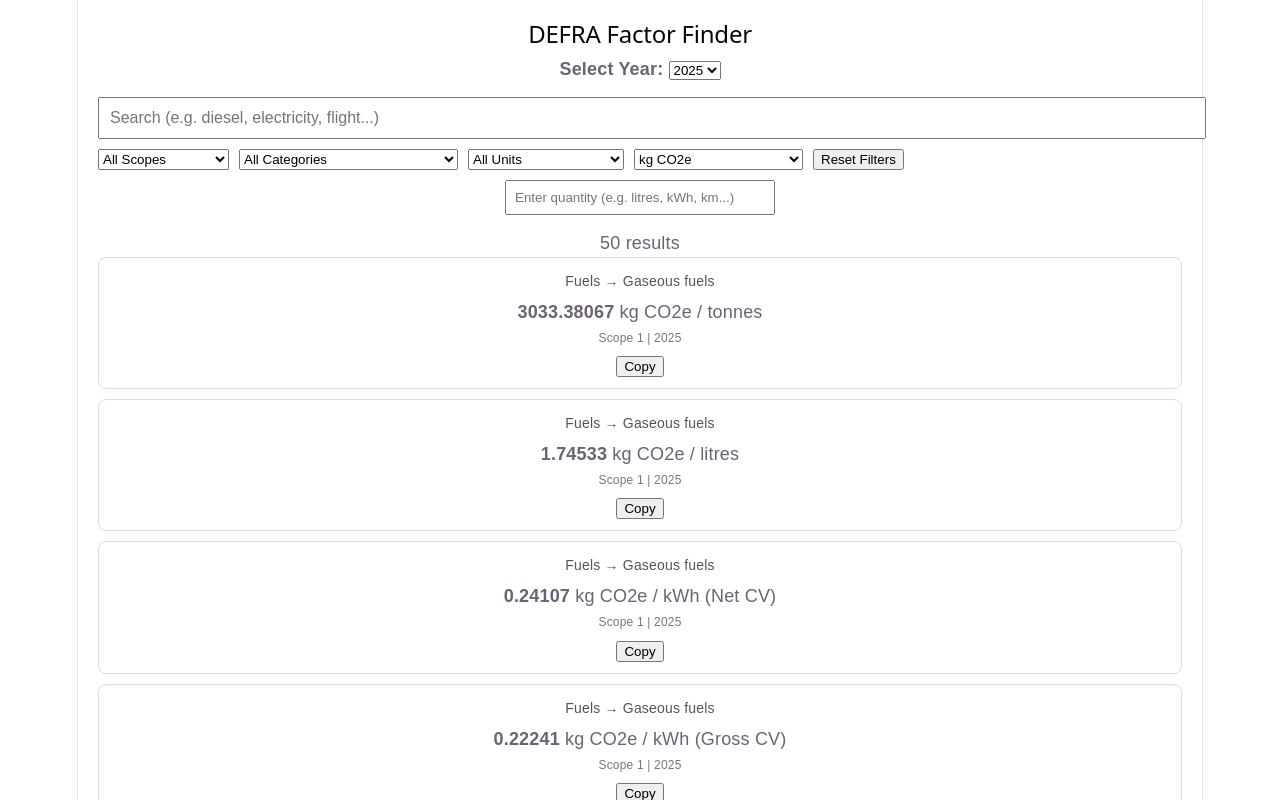
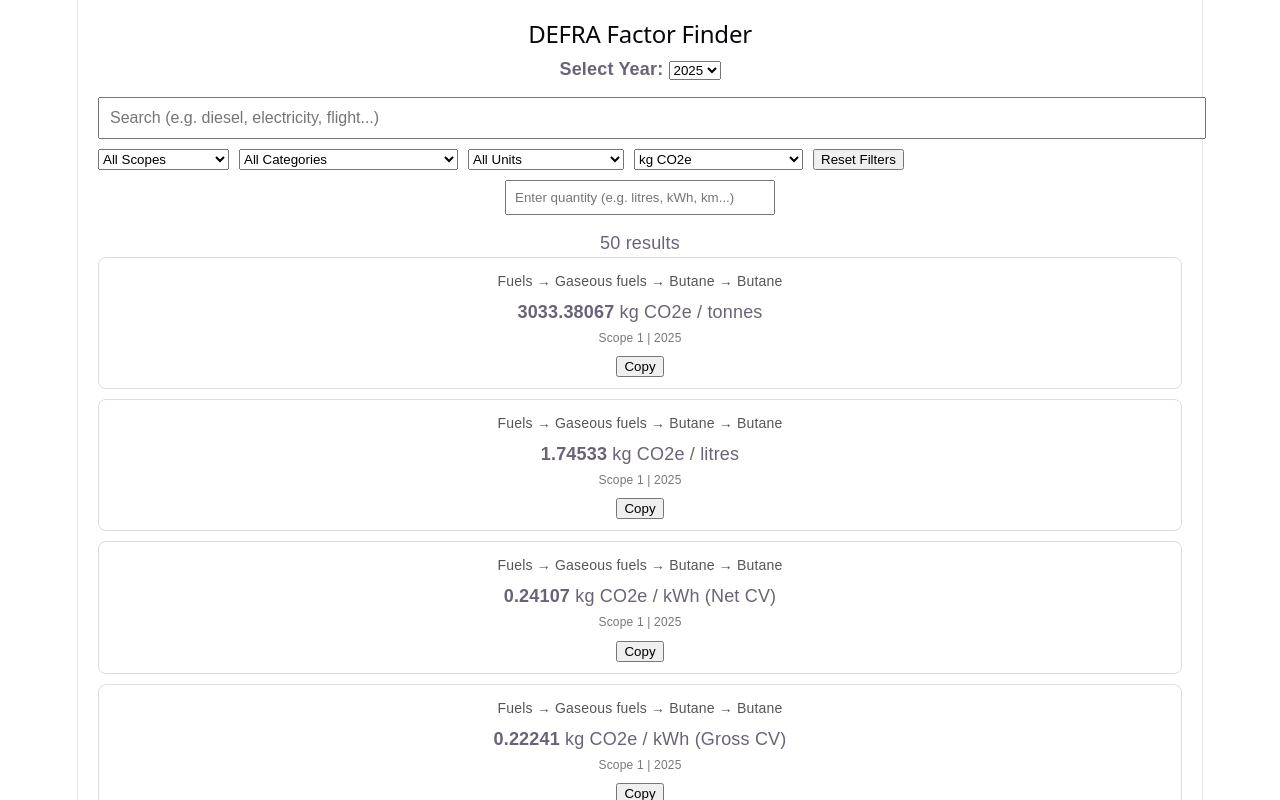
Before and after one commit to tobymartin01/defra-explorer, a React (Vite) app: page / in a window 1280 px wide. Shown: the top 800 px of the page. Built offline with nearby package versions, Linux system fonts and the light colour scheme.

Commit message:
updated entry names to include level 3 and 4 titles

```diff
--- a/src/defra_explorer.jsx
+++ b/src/defra_explorer.jsx
@@ -25,10 +25,11 @@
   const fuse = useMemo(() => {
   return new Fuse(data, {
     keys: [
-        { name: "name", weight: 0.6 },
+      { name: "name", weight: 0.5 },
       { name: "level1", weight: 0.2 },
       { name: "level2", weight: 0.1 },
-        { name: "level3", weight: 0.1 }
+      { name: "level3", weight: 0.1 },
+      { name: "level4", weight: 0.1 } // ✅ added
     ],
     threshold: 0.3
   });
@@ -182,7 +183,9 @@
               <strong>{item.name}</strong>
 
               <div style={{ fontSize: "14px", color: "#555" }}>
-                {item.level1} → {item.level2}
+                {[item.level1, item.level2, item.level3, item.level4]
+                  .filter(Boolean)
+                  .join(" → ")}
               </div>
 
               <div style={{ marginTop: "5px" }}>
```
Also changed, not shown: 1 other file (tests, documents, lock files or other folders). Lines whose indentation alone changed are shown as unchanged.
